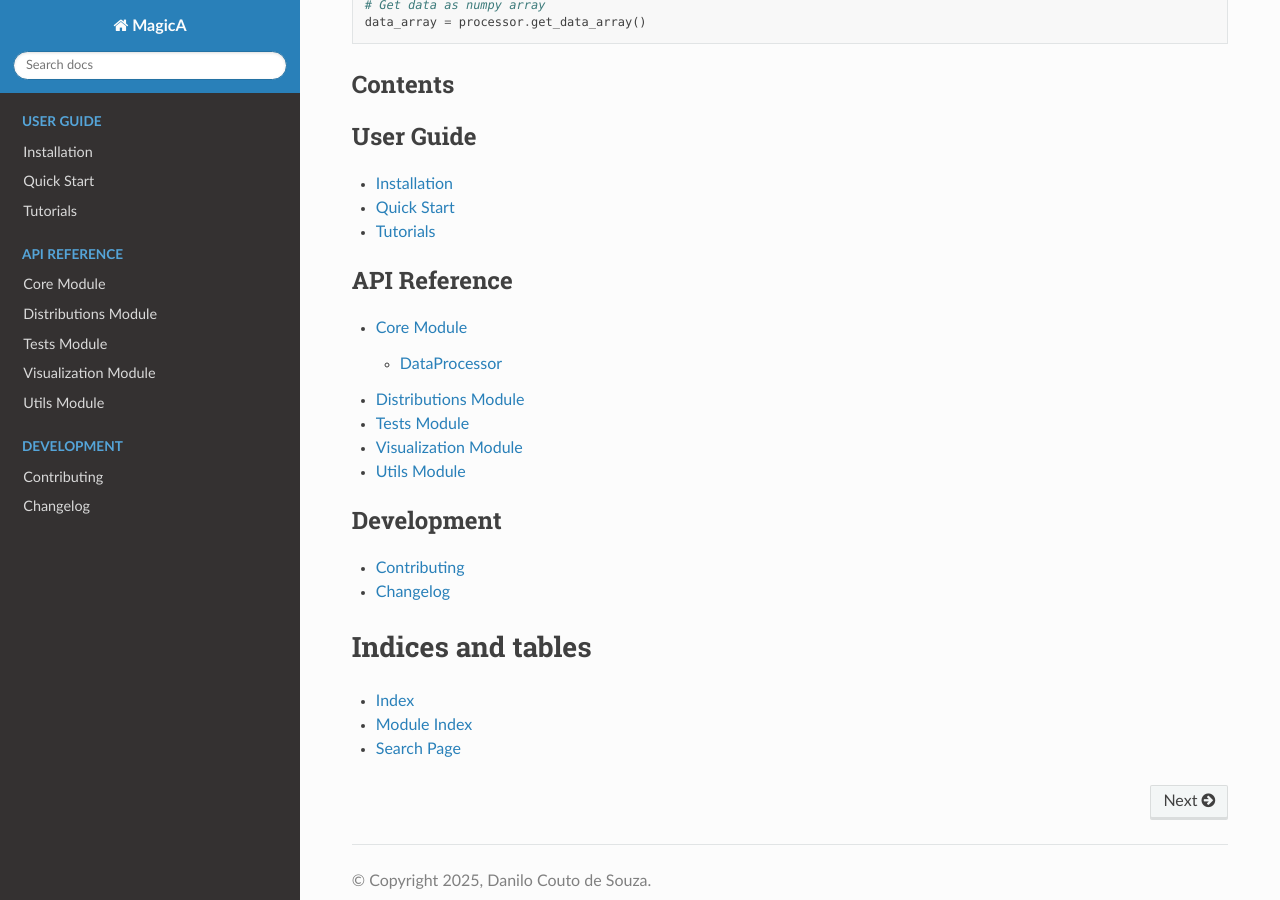
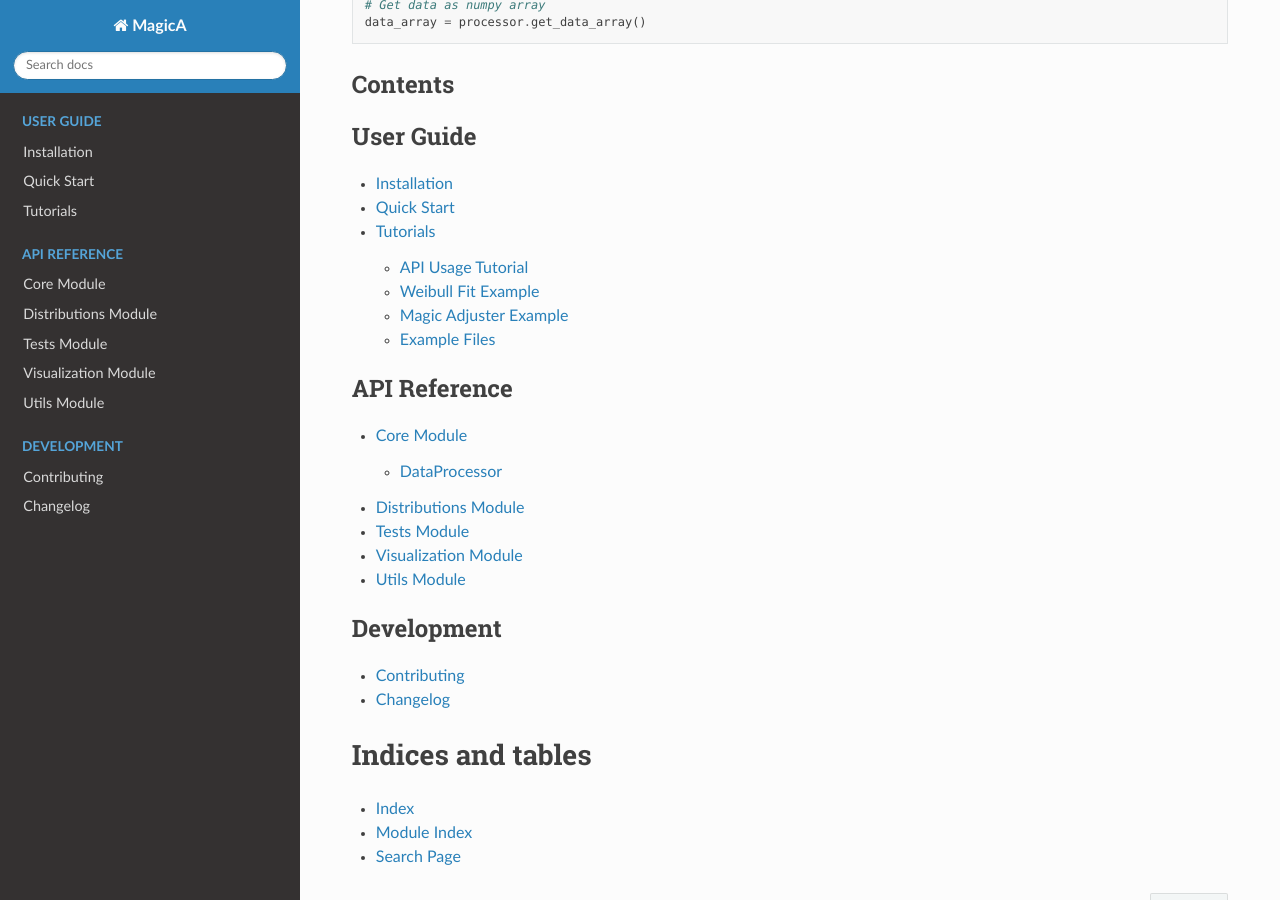
Before and after one commit to daniloceano/MagicA, a Sphinx documentation site: the page built from docs/source/index.rst, in a window 1280 px wide and 900 px high, scrolled down 1221 px. Built offline with Sphinx 7.4.7 and the Read the Docs theme 3.1.0, drawn with Linux system fonts in a browser that asks for light colours; pages that are not in the unit, such as notebooks, are missing from menus; part of the change alters nothing that is shown.

Commit message:
Update documentation requirements and tutorials for MagicA
- Added necessary packages to requirements.txt for documentation build.
- Enhanced index.rst with detailed tutorials and examples for API usage and Weibull fitting.

```diff
--- a/docs/requirements.txt
+++ b/docs/requirements.txt
@@ -2,3 +2,6 @@
 sphinx>=4.0
 sphinx-rtd-theme>=1.0
 myst-parser>=0.15
+nbsphinx>=0.8.0
+ipython>=7.0.0
+jupyter>=1.0.0
--- a/docs/source/conf.py
+++ b/docs/source/conf.py
@@ -21,6 +21,9 @@ extensions = [
     'sphinx.ext.intersphinx',
     'sphinx.ext.mathjax',
     'sphinx.ext.githubpages',
+    'myst_parser',
+    'nbsphinx',
+    'sphinx_rtd_theme',
 ]
 
 templates_path = ['_templates']
@@ -88,3 +91,19 @@ autodoc_default_options = {
 html_css_files = [
     'custom.css',
 ]
+
+# MyST Parser settings
+myst_enable_extensions = [
+    "deflist",
+    "tasklist",
+    "colon_fence",
+]
+
+# nbsphinx settings
+nbsphinx_execute = 'never'  # Don't execute notebooks during build
+
+# Source file suffixes
+source_suffix = {
+    '.rst': None,
+    '.md': 'myst_parser',
+}
--- a/docs/source/tutorials/index.rst
+++ b/docs/source/tutorials/index.rst
@@ -1,14 +1,35 @@
 Tutorials
 =========
 
-This section will contain tutorials.
+This section contains tutorials and examples for using MagicA.
+
+API Usage Tutorial
+------------------
+
+.. include:: api_usage.md
+   :parser: myst_parser.sphinx_
+
+Weibull Fit Example
+------------------
+
+This notebook demonstrates how to use MagicA for Weibull distribution fitting.
 
 .. note::
-   Documentation is under construction.
+   The Jupyter notebook `MagicA_Weibull_Fit_Example.ipynb` can be found in this directory.
+   You can download and run it locally to follow along with the examples.
 
-.. toctree::
-   :maxdepth: 2
+Magic Adjuster Example
+---------------------
 
-   basic_usage
-   advanced_fitting
-   wind_data_analysis
+.. note::
+   The Python script `example_magic_adjuster.py` contains example usage of the MagicAdjuster class.
+   You can find it in this directory and run it as a standalone script.
+
+Example Files
+------------
+
+The following example files are available in this directory:
+
+* :download:`MagicA_Weibull_Fit_Example.ipynb <MagicA_Weibull_Fit_Example.ipynb>` - Jupyter notebook with Weibull fitting examples
+* :download:`example_magic_adjuster.py <example_magic_adjuster.py>` - Python script with MagicAdjuster usage examples
+* :download:`api_usage.md <api_usage.md>` - API usage guide in Markdown format
```
